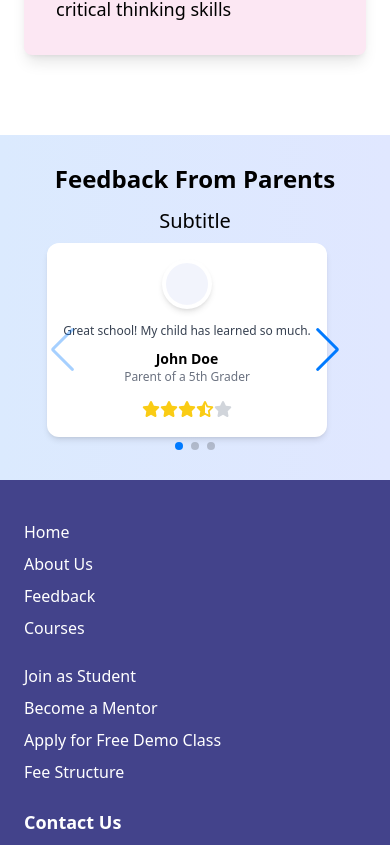
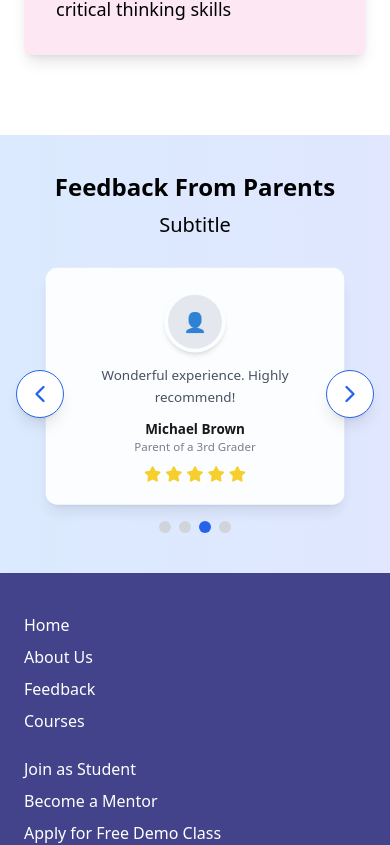
Before and after one commit to shubham201/mentor_platform, a Next.js app: page / in a window 390 px wide. Shown: the part 3600-4445 px from the top of the page. Built offline with nearby package versions, Linux system fonts and the light colour scheme.

Commit message:
Mobile responsiveness + feedback fixed

```diff
--- a/app/components/feedback.tsx
+++ b/app/components/feedback.tsx
@@ -1,13 +1,11 @@
 "use client";
 
-import { Swiper, SwiperSlide } from "swiper/react";
-import { Navigation, Pagination } from "swiper/modules";
-
-import "swiper/css";
-import "swiper/css/navigation";
-import "swiper/css/pagination";
-
+import { useState, useEffect } from "react";
+import { motion } from "framer-motion";
+import { Carousel } from "react-responsive-carousel";
+import "react-responsive-carousel/lib/styles/carousel.min.css";
 import Feedback1 from "./feedbackLayout";
+import { ChevronLeft, ChevronRight } from "lucide-react"; // New icons
 
 const feedbackData = [
   {
@@ -28,36 +26,97 @@ const feedbackData = [
     title: "Parent of a 3rd Grader",
     rating: 5,
   },
+  {
+    content: "Amazing curriculum and great support!",
+    name: "Sarah Johnson",
+    title: "Parent of a 2nd Grader",
+    rating: 4.5,
+  },
 ];
 
 export default function Feedback() {
+  const [currentSlide, setCurrentSlide] = useState(0);
+  const [isMobile, setIsMobile] = useState(false);
+  const [isTablet, setIsTablet] = useState(false);
+
+  useEffect(() => {
+    const handleResize = () => {
+      const width = window.innerWidth;
+      setIsMobile(width < 768);
+      setIsTablet(width >= 768 && width < 1024);
+    };
+
+    handleResize();
+    window.addEventListener("resize", handleResize);
+    return () => window.removeEventListener("resize", handleResize);
+  }, []);
+
   return (
-    <div id="feedback" className="bg-gradient-to-r from-blue-100 to-indigo-100 py-4">
+    <div id="feedback" className="bg-gradient-to-r from-blue-100 to-indigo-100 py-6 relative">
       <div className="text-2xl pt-3 font-bold text-center">Feedback From Parents</div>
-      <div className="text-xl pt-3 font-medium text-center">Subtitle</div>
+      <div className="text-xl pt-2 font-medium text-center">Subtitle</div>
 
-      <Swiper
-        modules={[Navigation, Pagination]}
-        navigation
-        pagination={{ clickable: true }}
-        loop={false}
-        centeredSlides={true}
-        slidesPerView={3}
-        spaceBetween={30}
-        className="swiper-container"
-        breakpoints={{
-          // Add responsiveness
-          320: { slidesPerView: 1 }, // For mobile screens
-          640: { slidesPerView: 2 }, // For small tablets
-          1024: { slidesPerView: 3 }, // For desktops
-        }}
-      >
-        {feedbackData.map((feedback, index) => (
-          <SwiperSlide key={index}>
-            <Feedback1 feedback={feedback} />
-          </SwiperSlide>
-        ))}
-      </Swiper>
+      <div className="relative px-4 max-w-5xl mx-auto">
+        {/* Left Arrow */}
+        <button
+          onClick={() => setCurrentSlide((prev) => Math.max(prev - 1, 0))}
+          className="absolute left-4 top-1/2 transform -translate-y-1/2
+                     bg-white text-blue-600 border border-blue-600 rounded-full shadow-lg z-50
+                     flex items-center justify-center w-12 h-12
+                     md:left-[-80px] md:w-14 md:h-14
+                     lg:left-[-100px] lg:w-16 lg:h-16 hover:text-white hover:bg-blue-600 transition-all"
+        >
+          <ChevronLeft size={28} />
+        </button>
+
+        <Carousel
+          showThumbs={false}
+          showStatus={false}
+          showArrows={false} // Hide default arrows
+          infiniteLoop
+          emulateTouch
+          autoPlay
+          interval={3000}
+          stopOnHover
+          selectedItem={currentSlide}
+          onChange={setCurrentSlide}
+          centerMode
+          centerSlidePercentage={isMobile ? 100 : isTablet ? 60 : 47} // Adjusted for tablet layout
+          renderIndicator={(onClickHandler, isSelected, index) => (
+            <li
+              className={`w-3 h-3 mx-1 rounded-full inline-block cursor-pointer ${
+                isSelected ? "bg-blue-600" : "bg-gray-300"
+              }`}
+              onClick={onClickHandler}
+              key={index}
+            />
+          )}
+        >
+          {feedbackData.map((feedback, index) => (
+            <motion.div
+              key={index}
+              className="p-6 transition-all duration-500 relative"
+              initial={{ scale: index === currentSlide ? 1 : 0.85, opacity: index === currentSlide ? 1 : 0.6 }}
+              animate={{ scale: index === currentSlide ? 1 : 0.85, opacity: index === currentSlide ? 1 : 0.6 }}
+              transition={{ duration: 0.2 }}
+            >
+              <Feedback1 feedback={feedback} />
+            </motion.div>
+          ))}
+        </Carousel>
+
+        {/* Right Arrow */}
+        <button
+          onClick={() => setCurrentSlide((prev) => Math.min(prev + 1, feedbackData.length - 1))}
+          className="absolute right-4 top-1/2 transform -translate-y-1/2
+                     bg-white text-blue-600 border border-blue-600 rounded-full shadow-lg z-50
+                     flex items-center justify-center w-12 h-12
+                     md:right-[-80px] md:w-14 md:h-14
+                     lg:right-[-100px] lg:w-16 lg:h-16 hover:text-white hover:bg-blue-600 transition-all"
+        >
+          <ChevronRight size={28} />
+        </button>
+      </div>
     </div>
   );
 }
--- a/app/components/feedbackLayout.tsx
+++ b/app/components/feedbackLayout.tsx
@@ -1,5 +1,5 @@
-import { FontAwesomeIcon } from '@fortawesome/react-fontawesome';
-import { faStar, faStarHalfAlt } from '@fortawesome/free-solid-svg-icons';
+import { FontAwesomeIcon } from "@fortawesome/react-fontawesome";
+import { faStar, faStarHalfAlt } from "@fortawesome/free-solid-svg-icons";
 
 interface FeedbackInterface {
   content: string;
@@ -24,21 +24,23 @@ export default function Feedback1({ feedback }: { feedback: FeedbackInterface })
   };
 
   return (
-    <div className="bg-white rounded-xl p-4 sm:p-8 m-2 sm:m-10 shadow-md flex flex-col items-center text-center max-h-[450px] sm:max-h-[550px] w-[280px] sm:w-[400px]">
-      <div
-        className="rounded-full border-4 bg-[#f2f4fc] border-white shadow-md w-[50px] sm:w-[80px] h-[50px] sm:h-[80px]"
-      ></div>
+    <div className="bg-white rounded-xl p-6 sm:p-8 mx-auto shadow-lg flex flex-col items-center text-center w-full mb-4 max-w-xs sm:max-w-sm lg:max-w-md">
+      {/* Profile Placeholder */}
+      <div className="rounded-full border-4 border-white shadow-md w-16 sm:w-20 h-16 sm:h-20 flex items-center justify-center bg-gray-200">
+        <span className="text-gray-500 text-xl">👤</span>
+      </div>
 
-      <p className="text-gray-700 text-xs sm:text-lg leading-relaxed mt-3 sm:mt-4">
+      {/* Feedback Content */}
+      <p className="text-gray-700 text-sm sm:text-base leading-relaxed mt-3 sm:mt-4 px-4">
         {feedback.content}
       </p>
 
-      <h3 className="font-bold text-sm sm:text-lg mt-2">{feedback.name}</h3>
+      {/* Name & Title */}
+      <h3 className="font-bold text-sm sm:text-lg mt-3">{feedback.name}</h3>
       <span className="text-gray-500 text-xs sm:text-sm">{feedback.title}</span>
 
-      <div className="mt-3 sm:mt-4">
-        {renderStars()}
-      </div>
+      {/* Rating Stars */}
+      <div className="mt-3 flex space-x-1">{renderStars()}</div>
     </div>
   );
 }
--- a/app/components/footer.tsx
+++ b/app/components/footer.tsx
@@ -59,7 +59,7 @@ export default function Footer() {
 
       {/* Bottom Section */}
       <div className="mt-10 text-center text-sm text-gray-300">
-        © {new Date().getFullYear()} Your Company Name. All Rights Reserved.
+        © {new Date().getFullYear()} AtoInfinity Hub. All Rights Reserved.
       </div>
     </div>
   );
--- a/app/components/navbar.tsx
+++ b/app/components/navbar.tsx
@@ -24,7 +24,7 @@ export default function Navbar() {
           <Link href="/">Home</Link>
           <Link href="/about-us">About Us</Link>
           <CoursesDropdown />
-          <Link href="mentor" >Become a Mentor</Link>
+          <Link href="mentor" >Mentors</Link>
           <Link href="/fee-structure">Fee Structure</Link>
         </div>
 
--- a/app/fee-structure/page.tsx
+++ b/app/fee-structure/page.tsx
@@ -96,9 +96,9 @@ export default function FeeStructure() {
   };
 
   return (
-    <div id="fee_structure" className="h-screen flex flex-col">
+    <div id="fee_structure" className="h-screen flex flex-col bg-gradient-to-r from-indigo-100 to-blue-200">
       <Navbar />
-      <div className="flex flex-col items-center justify-center flex-grow px-4">
+      <div className="flex flex-col items-center justify-center flex-grow px-4 py-10">
         <h1 className="text-4xl font-bold text-black mb-8 text-center">
           Affordable {course} Tutoring for Your Child
         </h1>
@@ -121,7 +121,7 @@ export default function FeeStructure() {
           {feeData[course].map((fee, index) => (
             <div
               key={index}
-              className="max-w-md w-full bg-[#e8edfb] rounded-lg shadow-md hover:shadow-lg transform hover:scale-105 transition duration-300 p-6"
+              className="max-w-md w-full bg-white rounded-xl shadow-lg hover:shadow-2xl transition-all duration-300 transform hover:scale-105 p-6"
             >
               <div className="flex items-center justify-between mb-4">
                 <h2 className="text-lg font-bold text-gray-800">{fee.title}</h2>
--- a/package.json
+++ b/package.json
@@ -13,6 +13,7 @@
     "@fortawesome/free-brands-svg-icons": "^6.7.2",
     "@fortawesome/free-solid-svg-icons": "^6.7.2",
     "@fortawesome/react-fontawesome": "^0.2.2",
+    "framer-motion": "^12.0.6",
     "lucide-react": "^0.474.0",
     "next": "15.1.4",
     "react": "^19.0.0",
```
Also changed, not shown: 1 other file (tests, documents, lock files or other folders).
